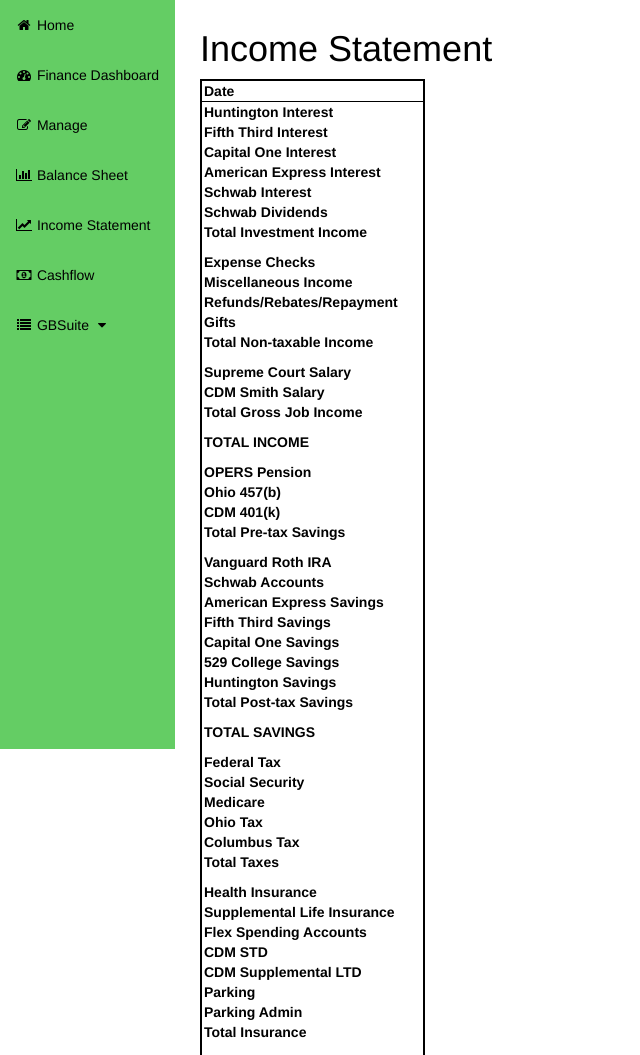
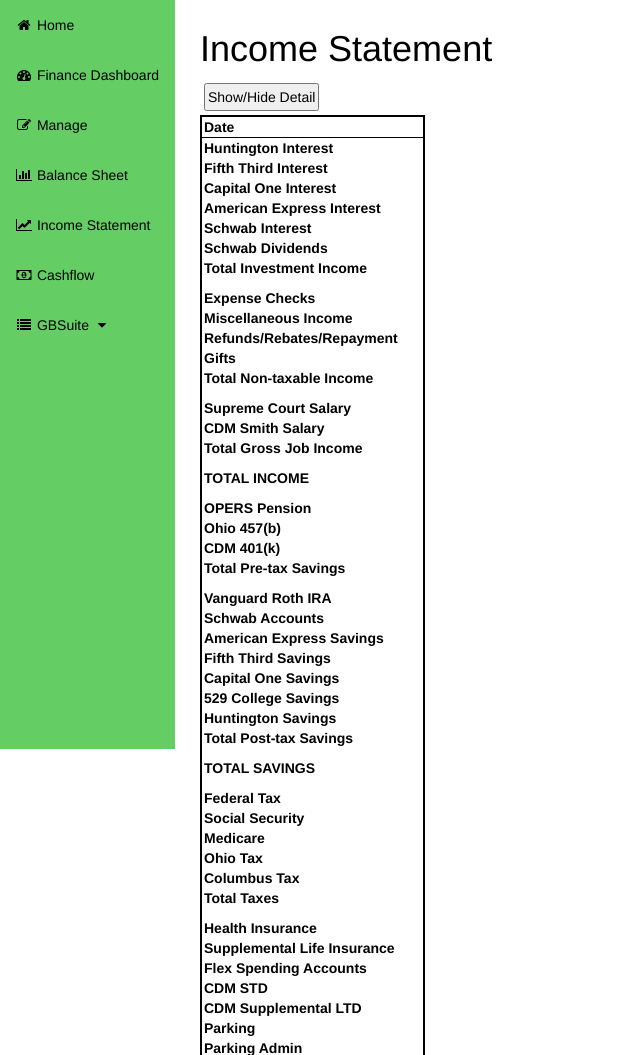
Before and after one commit to HunterProgram22/GBSuite, a Django app: page /GBFinance/income/ in a window 1280 px wide. Shown: the part 51-1106 px from the top of the page, without its empty margins (0-640 px from the left). Run offline with Django 3.2, Linux system fonts and the light colour scheme; the visitor is signed in with stand-in values (Sample User, id 1); data that the repository does not hold is empty; some libraries are stand-ins or nearby versions.

Commit message:
Added show/hide button for balancesheet and incomestatement and links to homepage

```diff
--- a/GBFinance/templates/GBFinance/incomestatement.html
+++ b/GBFinance/templates/GBFinance/incomestatement.html
@@ -4,6 +4,11 @@
 {% load humanize %}
 
 <style>
+button {
+    padding: 2px;
+    margin: 4px;
+}
+
 td, th {
   padding-right: 2px;
   padding-left: 2px;
@@ -35,97 +40,99 @@ td, th {
 </style>
 <h1>Income Statement</h1>
 
+<button onclick="myFunction()">Show/Hide Detail</button>
+
 <div id="sheet-wrapper">
     <div id="accountnames">
         <table width="100%" style="border: 2px solid black;">
             <tr style="border: 1px solid black;"><th>Date</th></tr>
-            <tr><th>Huntington Interest</th></tr>
-            <tr><th>Fifth Third Interest</th></tr>
-            <tr><th>Capital One Interest</th></tr>
-            <tr><th>American Express Interest</th></tr>
-            <tr><th>Schwab Interest</th></tr>
-            <tr><th>Schwab Dividends</th></tr>
+            <tr class="detail"><th>Huntington Interest</th></tr>
+            <tr class="detail"><th>Fifth Third Interest</th></tr>
+            <tr class="detail"><th>Capital One Interest</th></tr>
+            <tr class="detail"><th>American Express Interest</th></tr>
+            <tr class="detail"><th>Schwab Interest</th></tr>
+            <tr class="detail"><th>Schwab Dividends</th></tr>
             <tr class="totalrow"><th>Total Investment Income</th></tr>
             <tr class="blank_row"><td></td></tr>
-            <tr><th>Expense Checks</th></tr>
-            <tr><th>Miscellaneous Income</th></tr>
-            <tr><th>Refunds/Rebates/Repayment</th></tr>
-            <tr><th>Gifts</th></tr>
+            <tr class="detail"><th>Expense Checks</th></tr>
+            <tr class="detail"><th>Miscellaneous Income</th></tr>
+            <tr class="detail"><th>Refunds/Rebates/Repayment</th></tr>
+            <tr class="detail"><th>Gifts</th></tr>
             <tr class="totalrow"><th>Total Non-taxable Income</th></tr>
             <tr class="blank_row"><td></td></tr>
-            <tr><th>Supreme Court Salary</th></tr>
-            <tr><th>CDM Smith Salary</th></tr>
+            <tr class="detail"><th>Supreme Court Salary</th></tr>
+            <tr class="detail"><th>CDM Smith Salary</th></tr>
             <tr><th>Total Gross Job Income</th></tr>
             <tr class="blank_row"><td></td></tr>
             <tr><th>TOTAL INCOME</th></tr>
             <tr class="blank_row"><td></td></tr>
-            <tr><th>OPERS Pension</th></tr>
-            <tr><th>Ohio 457(b)</th></tr>
-            <tr><th>CDM 401(k)</th></tr>
+            <tr class="detail"><th>OPERS Pension</th></tr>
+            <tr class="detail"><th>Ohio 457(b)</th></tr>
+            <tr class="detail"><th>CDM 401(k)</th></tr>
             <tr><th>Total Pre-tax Savings</th></tr>
             <tr class="blank_row"><td></td></tr>
-            <tr><th>Vanguard Roth IRA</th></tr>
-            <tr><th>Schwab Accounts</th></tr>
-            <tr><th>American Express Savings</th></tr>
-            <tr><th>Fifth Third Savings</th></tr>
-            <tr><th>Capital One Savings</th></tr>
-            <tr><th>529 College Savings</th></tr>
-            <tr><th>Huntington Savings</th></tr>
+            <tr class="detail"><th>Vanguard Roth IRA</th></tr>
+            <tr class="detail"><th>Schwab Accounts</th></tr>
+            <tr class="detail"><th>American Express Savings</th></tr>
+            <tr class="detail"><th>Fifth Third Savings</th></tr>
+            <tr class="detail"><th>Capital One Savings</th></tr>
+            <tr class="detail"><th>529 College Savings</th></tr>
+            <tr class="detail"><th>Huntington Savings</th></tr>
             <tr><th>Total Post-tax Savings</th></tr>
             <tr class="blank_row"><td></td></tr>
             <tr><th>TOTAL SAVINGS</th></tr>
             <tr class="blank_row"><td></td></tr>
-            <tr><th>Federal Tax</th></tr>
-            <tr><th>Social Security</th></tr>
-            <tr><th>Medicare</th></tr>
-            <tr><th>Ohio Tax</th></tr>
-            <tr><th>Columbus Tax</th></tr>
+            <tr class="detail"><th>Federal Tax</th></tr>
+            <tr class="detail"><th>Social Security</th></tr>
+            <tr class="detail"><th>Medicare</th></tr>
+            <tr class="detail"><th>Ohio Tax</th></tr>
+            <tr class="detail"><th>Columbus Tax</th></tr>
             <tr><th>Total Taxes</th></tr>
             <tr class="blank_row"><td></td></tr>
-            <tr><th>Health Insurance</th></tr>
-            <tr><th>Supplemental Life Insurance</th></tr>
-            <tr><th>Flex Spending Accounts</th></tr>
-            <tr><th>CDM STD</th></tr>
-            <tr><th>CDM Supplemental LTD</th></tr>
-            <tr><th>Parking</th></tr>
-            <tr><th>Parking Admin</th></tr>
+            <tr class="detail"><th>Health Insurance</th></tr>
+            <tr class="detail"><th>Supplemental Life Insurance</th></tr>
+            <tr class="detail"><th>Flex Spending Accounts</th></tr>
+            <tr class="detail"><th>CDM STD</th></tr>
+            <tr class="detail"><th>CDM Supplemental LTD</th></tr>
+            <tr class="detail"><th>Parking</th></tr>
+            <tr class="detail"><th>Parking Admin</th></tr>
             <tr><th>Total Insurance</th></tr>
             <tr class="blank_row"><td></td></tr>
             <tr><th>TOTAL DEDUCTIONS</th></tr>
             <tr class="blank_row"><td></td></tr>
             <tr><th>NET INCOME</th></tr>
             <tr class="blank_row"><td></td></tr>
-            <tr><th>Mortgage</th></tr>
-            <tr><th>HOA Fees</th></tr>
+            <tr class="detail"><th>Mortgage</th></tr>
+            <tr class="detail"><th>HOA Fees</th></tr>
             <tr><th>Total Home Costs</th></tr>
             <tr class="blank_row"><td></td></tr>
-            <tr><th>Auto Insurance</th></tr>
-            <tr><th>AEP Electric</th></tr>
-            <tr><th>Rumpke Trash</th></tr>
-            <tr><th>Delaware Sewer</th></tr>
-            <tr><th>Delco Water</th></tr>
-            <tr><th>Suburban Gas</th></tr>
-            <tr><th>Verizon Phone</th></tr>
-            <tr><th>Sprint Phone</th></tr>
-            <tr><th>DirecTv Cable</th></tr>
-            <tr><th>TimeWarner Internet</th></tr>
+            <tr class="detail"><th>Auto Insurance</th></tr>
+            <tr class="detail"><th>AEP Electric</th></tr>
+            <tr class="detail"><th>Rumpke Trash</th></tr>
+            <tr class="detail"><th>Delaware Sewer</th></tr>
+            <tr class="detail"><th>Delco Water</th></tr>
+            <tr class="detail"><th>Suburban Gas</th></tr>
+            <tr class="detail"><th>Verizon Phone</th></tr>
+            <tr class="detail"><th>Sprint Phone</th></tr>
+            <tr class="detail"><th>DirecTv Cable</th></tr>
+            <tr class="detail"><th>TimeWarner Internet</th></tr>
             <tr><th>Total Utilities</th></tr>
             <tr class="blank_row"><td></td></tr>
-            <tr><th>Auto Loan</th></tr>
-            <tr><th>Government Student Loan</th></tr>
-            <tr><th>Private Student Loan</th></tr>
+            <tr class="detail"><th>Auto Loan</th></tr>
+            <tr class="detail"><th>Government Student Loan</th></tr>
+            <tr class="detail"><th>Private Student Loan</th></tr>
             <tr><th>Total Loans</th></tr>
             <tr class="blank_row"><td></td></tr>
-            <tr><th>Capital One CC</th></tr>
-            <tr><th>American Express CC</th></tr>
-            <tr><th>Discover CC</th></tr>
-            <tr><th>Kohls/Vic.Sec./Macy/E.Bauer CC</th></tr>
-            <tr><th>Kat Work CC</th></tr>
+            <tr class="detail"><th>Capital One CC</th></tr>
+            <tr class="detail"><th>American Express CC</th></tr>
+            <tr class="detail"><th>Discover CC</th></tr>
+            <tr class="detail"><th>Stores CC</th></tr>
+            <tr class="detail"><th>Kat Work CC</th></tr>
             <tr><th>Total Credit Cards</th></tr>
             <tr class="blank_row"><td></td></tr>
-            <tr><th>Cash/Check Purchases</th></tr>
-            <tr><th>Daycare</th></tr>
-            <tr><th>Tax Deductible Giving</th></tr>
+            <tr class="detail"><th>Cash/Check Purchases</th></tr>
+            <tr class="detail"><th>Daycare</th></tr>
+            <tr class="detail"><th>Tax Deductible Giving</th></tr>
             <tr><th>Total Cash, Checks, Charity</th></tr>
             <tr class="blank_row"><td></td></tr>
             <tr><th>TOTAL EXPENDITURES</th></tr>
@@ -141,103 +148,114 @@ td, th {
             <tr style="text-align: center; border: 1px solid black;"><td>
             <b>{{ field.date }}</b>
             </td></tr>
-            <tr><td>{{ field.huntington_interest | intcomma }}</td></tr>
-            <tr><td>{{ field.fifththird_interest | intcomma }}</td></tr>
-            <tr><td>{{ field.capone_interest | intcomma }}</td></tr>
-            <tr><td>{{ field.amex_interest | intcomma }}</td></tr>
-            <tr><td>{{ field.schwab_interest | intcomma }}</td></tr>
-            <tr><td><u>{{ field.schwab_dividends| intcomma }}</u></td></tr>
+            <tr class="detail"><td>{{ field.huntington_interest | intcomma }}</td></tr>
+            <tr class="detail"><td>{{ field.fifththird_interest | intcomma }}</td></tr>
+            <tr class="detail"><td>{{ field.capone_interest | intcomma }}</td></tr>
+            <tr class="detail"><td>{{ field.amex_interest | intcomma }}</td></tr>
+            <tr class="detail"><td>{{ field.schwab_interest | intcomma }}</td></tr>
+            <tr class="detail"><td><u>{{ field.schwab_dividends| intcomma }}</u></td></tr>
             <tr class="totalrow"><td><b><span id="dollar">$</span>{{ field.total_investment | intcomma }}</b></td></tr>
             <tr class="blank_row"><td></td></tr>
-            <tr><td>{{ field.expense_checks | intcomma }}</td></tr>
-            <tr><td>{{ field.miscellaneous_income | intcomma }}</td></tr>
-            <tr><td>{{ field.refund_rebate_repayment| intcomma }}</td></tr>
-            <tr><td><u>{{ field.gift_income | intcomma }}</u></td></tr>
+            <tr class="detail"><td>{{ field.expense_checks | intcomma }}</td></tr>
+            <tr class="detail"><td>{{ field.miscellaneous_income | intcomma }}</td></tr>
+            <tr class="detail"><td>{{ field.refund_rebate_repayment| intcomma }}</td></tr>
+            <tr class="detail"><td><u>{{ field.gift_income | intcomma }}</u></td></tr>
             <tr class="totalrow"><td><b><span id="dollar">$</span>{{ field.total_nontaxable_income | intcomma }}</b></td></tr>
             <tr class="blank_row"><td></td></tr>
-            <tr><td>{{ field.supremecourt_salary | intcomma }}</td></tr>
-            <tr><td><u>{{ field.cdm_salary | intcomma }}</u></td></tr>
+            <tr class="detail"><td>{{ field.supremecourt_salary | intcomma }}</td></tr>
+            <tr class="detail"><td><u>{{ field.cdm_salary | intcomma }}</u></td></tr>
             <tr><td><b><span id="dollar">$</span>{{ field.total_grossjob_income | intcomma }}</b></td></tr>
             <tr class="blank_row"><td></td></tr>
             <tr><td><b>{{ field.total_all_income | intcomma }}</b></td></tr>
             <tr class="blank_row"><td></td></tr>
-            <tr><td>{{ field.opers_retirement | intcomma }}</td></tr>
-            <tr><td>{{ field.four57b_retirement | intcomma }}</td></tr>
-            <tr><td><u>{{ field.four01k_retirement | intcomma }}</u></td></tr>
+            <tr class="detail"><td>{{ field.opers_retirement | intcomma }}</td></tr>
+            <tr class="detail"><td>{{ field.four57b_retirement | intcomma }}</td></tr>
+            <tr class="detail"><td><u>{{ field.four01k_retirement | intcomma }}</u></td></tr>
             <tr><td><b><span id="dollar">$</span>{{ field.total_pretax_savings | intcomma }}</b></td></tr>
             <tr class="blank_row"><td></td></tr>
-            <tr><td>{{ field.roth_retirement | intcomma }}</td></tr>
-            <tr><td>{{ field.schwab_investments | intcomma }}</td></tr>
-            <tr><td>{{ field.amex_savings| intcomma }}</td></tr>
-            <tr><td>{{ field.fifththird_savings | intcomma }}</td></tr>
-            <tr><td>{{ field.capone_savings | intcomma }}</td></tr>
-            <tr><td>{{ field.five29_college | intcomma }}</td></tr>
-            <tr><td><u>{{ field.huntington_savings | intcomma }}</u></td></tr>
+            <tr class="detail"><td>{{ field.roth_retirement | intcomma }}</td></tr>
+            <tr class="detail"><td>{{ field.schwab_investments | intcomma }}</td></tr>
+            <tr class="detail"><td>{{ field.amex_savings| intcomma }}</td></tr>
+            <tr class="detail"><td>{{ field.fifththird_savings | intcomma }}</td></tr>
+            <tr class="detail"><td>{{ field.capone_savings | intcomma }}</td></tr>
+            <tr class="detail"><td>{{ field.five29_college | intcomma }}</td></tr>
+            <tr class="detail"><td><u>{{ field.huntington_savings | intcomma }}</u></td></tr>
             <tr><td><b><span id="dollar">$</span>{{ field.total_posttax_savings | intcomma }}</b></td></tr>
             <tr class="blank_row"><td></td></tr>
             <tr><td><b>{{ field.total_allsavings | intcomma }}</b></td></tr>
             <tr class="blank_row"><td></td></tr>
-            <tr><td>{{ field.federal_tax | intcomma }}</td></tr>
-            <tr><td>{{ field.social_security | intcomma }}</td></tr>
-            <tr><td>{{ field.medicare | intcomma }}</td></tr>
-            <tr><td>{{ field.ohio_tax | intcomma }}</td></tr>
-            <tr><td><u>{{ field.columbus_tax | intcomma }}</u></td></tr>
+            <tr class="detail"><td>{{ field.federal_tax | intcomma }}</td></tr>
+            <tr class="detail"><td>{{ field.social_security | intcomma }}</td></tr>
+            <tr class="detail"><td>{{ field.medicare | intcomma }}</td></tr>
+            <tr class="detail"><td>{{ field.ohio_tax | intcomma }}</td></tr>
+            <tr class="detail"><td><u>{{ field.columbus_tax | intcomma }}</u></td></tr>
             <tr><td><b><span id="dollar">$</span>{{ field.total_taxes | intcomma }}</b></td></tr>
             <tr class="blank_row"><td></td></tr>
-            <tr><td>{{ field.health_insurance | intcomma }}</td></tr>
-            <tr><td>{{ field.supplementallife_insurance | intcomma }}</td></tr>
-            <tr><td>{{ field.flex_spending | intcomma }}</td></tr>
-            <tr><td>{{ field.cdm_std | intcomma }}</td></tr>
-            <tr><td>{{ field.cdmsupplemental_ltd | intcomma }}</td></tr>
-            <tr><td>{{ field.parking | intcomma }}</td></tr>
-            <tr><td><u>{{ field.parking_admin | intcomma }}</u></td></tr>
+            <tr class="detail"><td>{{ field.health_insurance | intcomma }}</td></tr>
+            <tr class="detail"><td>{{ field.supplementallife_insurance | intcomma }}</td></tr>
+            <tr class="detail"><td>{{ field.flex_spending | intcomma }}</td></tr>
+            <tr class="detail"><td>{{ field.cdm_std | intcomma }}</td></tr>
+            <tr class="detail"><td>{{ field.cdmsupplemental_ltd | intcomma }}</td></tr>
+            <tr class="detail"><td>{{ field.parking | intcomma }}</td></tr>
+            <tr class="detail"><td><u>{{ field.parking_admin | intcomma }}</u></td></tr>
             <tr><td><b><span id="dollar">$</span>{{ field.total_insurance | intcomma }}</b></td></tr>
             <tr class="blank_row"><td></td></tr>
             <tr><td><b><span id="dollar">$</span>{{ field.total_deductions | intcomma }}</b></td></tr>
             <tr class="blank_row"><td></td></tr>
             <tr><td><b><span id="dollar">$</span>{{ field.net_income | intcomma }}</b></td></tr>
             <tr class="blank_row"><td></td></tr>
-            <tr><td>{{ field.main_mortgage | intcomma }}</td></tr>
-            <tr><td><u>{{ field.hoa_fees | intcomma }}</u></td></tr>
+            <tr class="detail"><td>{{ field.main_mortgage | intcomma }}</td></tr>
+            <tr class="detail"><td><u>{{ field.hoa_fees | intcomma }}</u></td></tr>
             <tr><td><b><span id="dollar">$</span>{{ field.total_homecosts | intcomma }}</b></td></tr>
             <tr class="blank_row"><td></td></tr>
-            <tr><td>{{ field.auto_insurance | intcomma }}</td></tr>
-            <tr><td>{{ field.aep_electric | intcomma }}</td></tr>
-            <tr><td>{{ field.rumpke_trash | intcomma }}</td></tr>
-            <tr><td>{{ field.delaware_sewer | intcomma }}</td></tr>
-            <tr><td>{{ field.delco_water | intcomma }}</td></tr>
-            <tr><td>{{ field.suburban_gas | intcomma }}</td></tr>
-            <tr><td>{{ field.verizon_kat | intcomma }}</td></tr>
-            <tr><td>{{ field.sprint_justin | intcomma }}</td></tr>
-            <tr><td>{{ field.directtv_cable | intcomma }}</td></tr>
-            <tr><td><u>{{ field.timewarner_internet | intcomma }}</u></td></tr>
+            <tr class="detail"><td>{{ field.auto_insurance | intcomma }}</td></tr>
+            <tr class="detail"><td>{{ field.aep_electric | intcomma }}</td></tr>
+            <tr class="detail"><td>{{ field.rumpke_trash | intcomma }}</td></tr>
+            <tr class="detail"><td>{{ field.delaware_sewer | intcomma }}</td></tr>
+            <tr class="detail"><td>{{ field.delco_water | intcomma }}</td></tr>
+            <tr class="detail"><td>{{ field.suburban_gas | intcomma }}</td></tr>
+            <tr class="detail"><td>{{ field.verizon_kat | intcomma }}</td></tr>
+            <tr class="detail"><td>{{ field.sprint_justin | intcomma }}</td></tr>
+            <tr class="detail"><td>{{ field.directtv_cable | intcomma }}</td></tr>
+            <tr class="detail"><td><u>{{ field.timewarner_internet | intcomma }}</u></td></tr>
             <tr><td><b><span id="dollar">$</span>{{ field.total_utilities | intcomma }}</b></td></tr>
             <tr class="blank_row"><td></td></tr>
-            <tr><td>{{ field.caponeauto_loan | intcomma }}</td></tr>
-            <tr><td>{{ field.public_loan | intcomma }}</td></tr>
-            <tr><td><u>{{ field.private_loan | intcomma }}</u></td></tr>
+            <tr class="detail"><td>{{ field.caponeauto_loan | intcomma }}</td></tr>
+            <tr class="detail"><td>{{ field.public_loan | intcomma }}</td></tr>
+            <tr class="detail"><td><u>{{ field.private_loan | intcomma }}</u></td></tr>
             <tr><td><b><span id="dollar">$</span>{{ field.total_loans | intcomma }}</b></td></tr>
             <tr class="blank_row"><td></td></tr>
-            <tr><td>{{ field.capone_creditcard | intcomma }}</td></tr>
-            <tr><td>{{ field.amex_creditcard | intcomma }}</td></tr>
-            <tr><td>{{ field.discover_creditcard | intcomma }}</td></tr>
-            <tr><td>{{ field.kohls_vicsec_macy_eddiebauer_creditcards | intcomma }}</td></tr>
-            <tr><td><u>{{ field.katwork_creditcard | intcomma }}</u></td></tr>
+            <tr class="detail"><td>{{ field.capone_creditcard | intcomma }}</td></tr>
+            <tr class="detail"><td>{{ field.amex_creditcard | intcomma }}</td></tr>
+            <tr class="detail"><td>{{ field.discover_creditcard | intcomma }}</td></tr>
+            <tr class="detail"><td>{{ field.kohls_vicsec_macy_eddiebauer_creditcards | intcomma }}</td></tr>
+            <tr class="detail"><td><u>{{ field.katwork_creditcard | intcomma }}</u></td></tr>
             <tr><td><b><span id="dollar">$</span>{{ field.total_creditcards | intcomma }}</b></td></tr>
             <tr class="blank_row"><td></td></tr>
-            <tr><td>{{ field.cashorcheck_purchases | intcomma }}</td></tr>
-            <tr><td>{{ field.daycare | intcomma }}</td></tr>
-            <tr><td><u>{{ field.taxdeductible_giving | intcomma }}</u></td></tr>
+            <tr class="detail"><td>{{ field.cashorcheck_purchases | intcomma }}</td></tr>
+            <tr class="detail"><td>{{ field.daycare | intcomma }}</td></tr>
+            <tr class="detail"><td><u>{{ field.taxdeductible_giving | intcomma }}</u></td></tr>
             <tr><td><b><span id="dollar">$</span>{{ field.total_cashorcheck | intcomma }}</b></td></tr>
             <tr class="blank_row"><td></td></tr>
             <tr><td><b><span id="dollar">$</span>{{ field.total_expenditures | intcomma }}</b></td></tr>
             <tr class="blank_row"><td></td></tr>
             <tr><td><b><span id="dollar">$</span>{{ field.total_surplus | intcomma }}</b></td></tr>
 
-
-
-
         </table>
     </div>
+
+    <script>
+    function myFunction() {
+    var x = document.getElementsByClassName('detail');
+    var i;
+    for (i = 0; i < x.length; i++){
+        if (x[i].style.display === 'none') {
+            x[i].style.display = 'table-row';
+        } else {
+            x[i].style.display = 'none';
+        }
+    }
+    }
+    </script>
     {% endfor %}
 {% endblock %}
```
Also changed, not shown: GBFinance/templates/GBFinance/balancesheet.html (+61 -42 lines), GBFinance/templates/GBFinance/home.html (+4 -5 lines), log/templates/log/home.html (+16 -0 lines).
